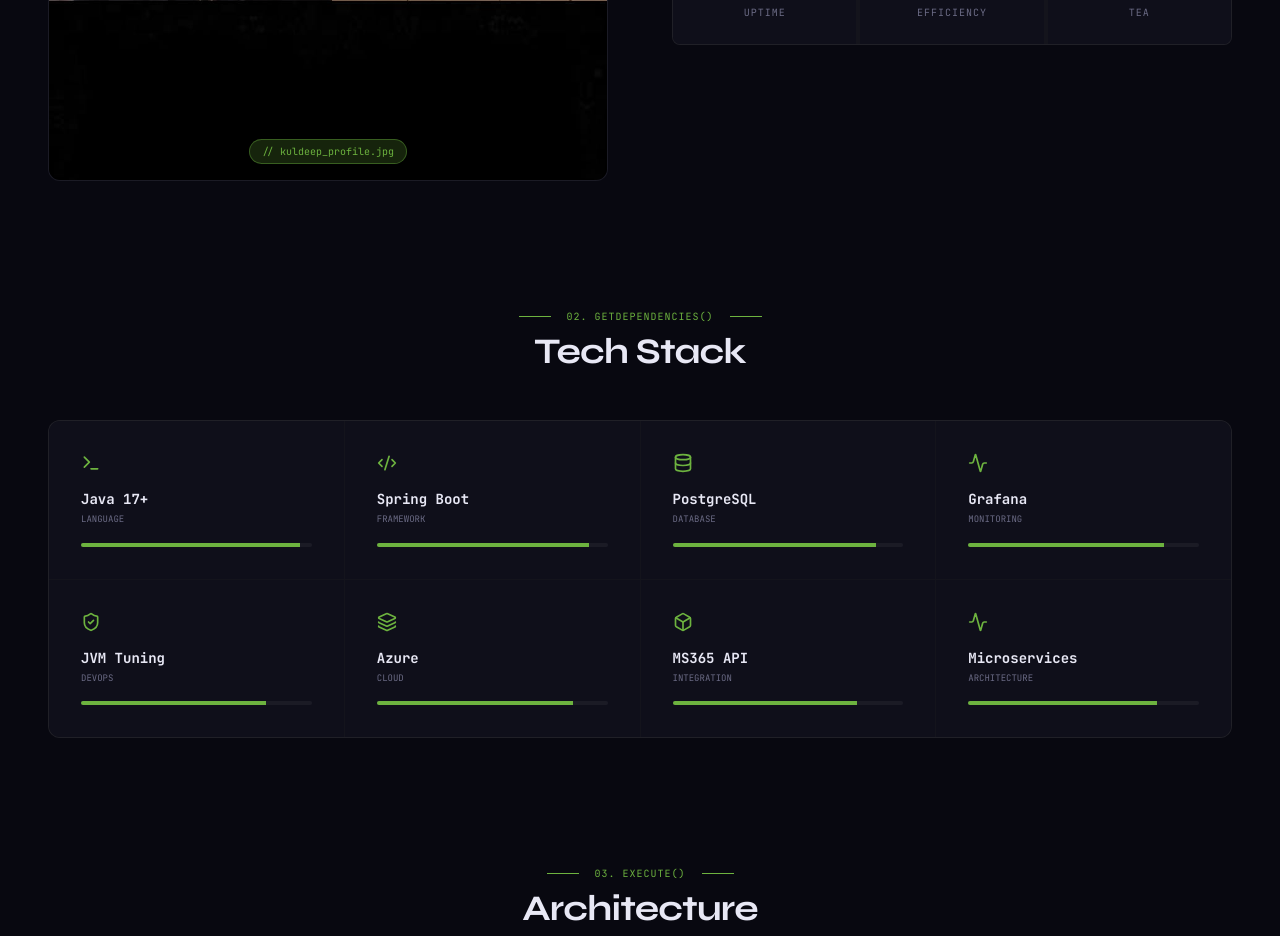
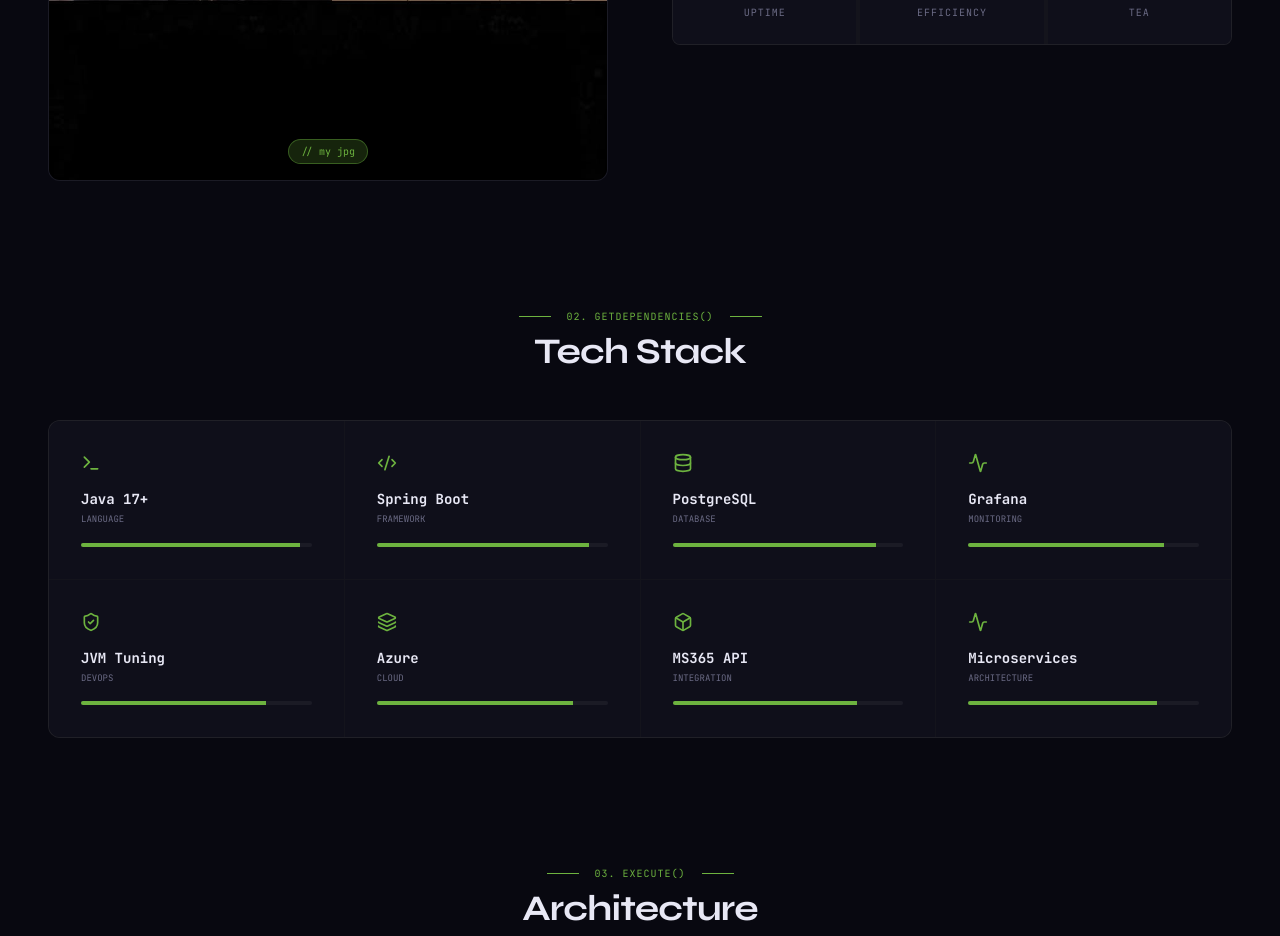
Before and after one commit to deepu0309/Kuldeep-Singh, a React (Vite) app: page / in a window 1280 px wide. Shown: the part 1420-2356 px from the top of the page. Built offline with nearby package versions, Linux system fonts and the light colour scheme.

Commit message:
Update App.tsx

```diff
--- a/src/App.tsx
+++ b/src/App.tsx
@@ -273,7 +273,7 @@
                 </div>
 
                 <div className="absolute bottom-4 left-1/2 -translate-x-1/2 bg-accent-spring/20 border border-accent-spring/40 px-3 py-1 rounded-full text-[10px] font-mono text-accent-spring z-20">
-                  // kuldeep_profile.jpg
+                  // my jpg
                 </div>
               </div>
             </FadeIn>
```
